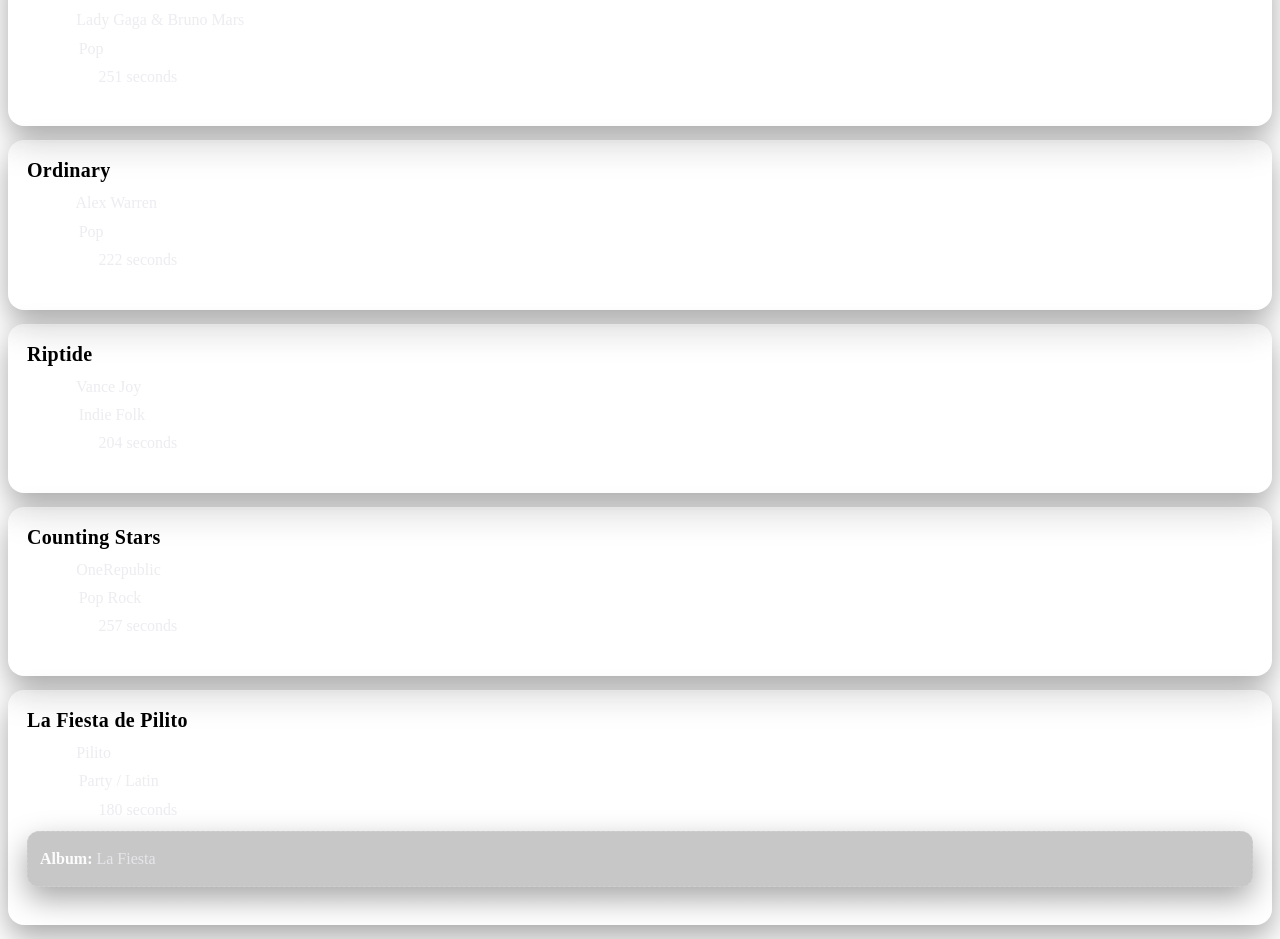
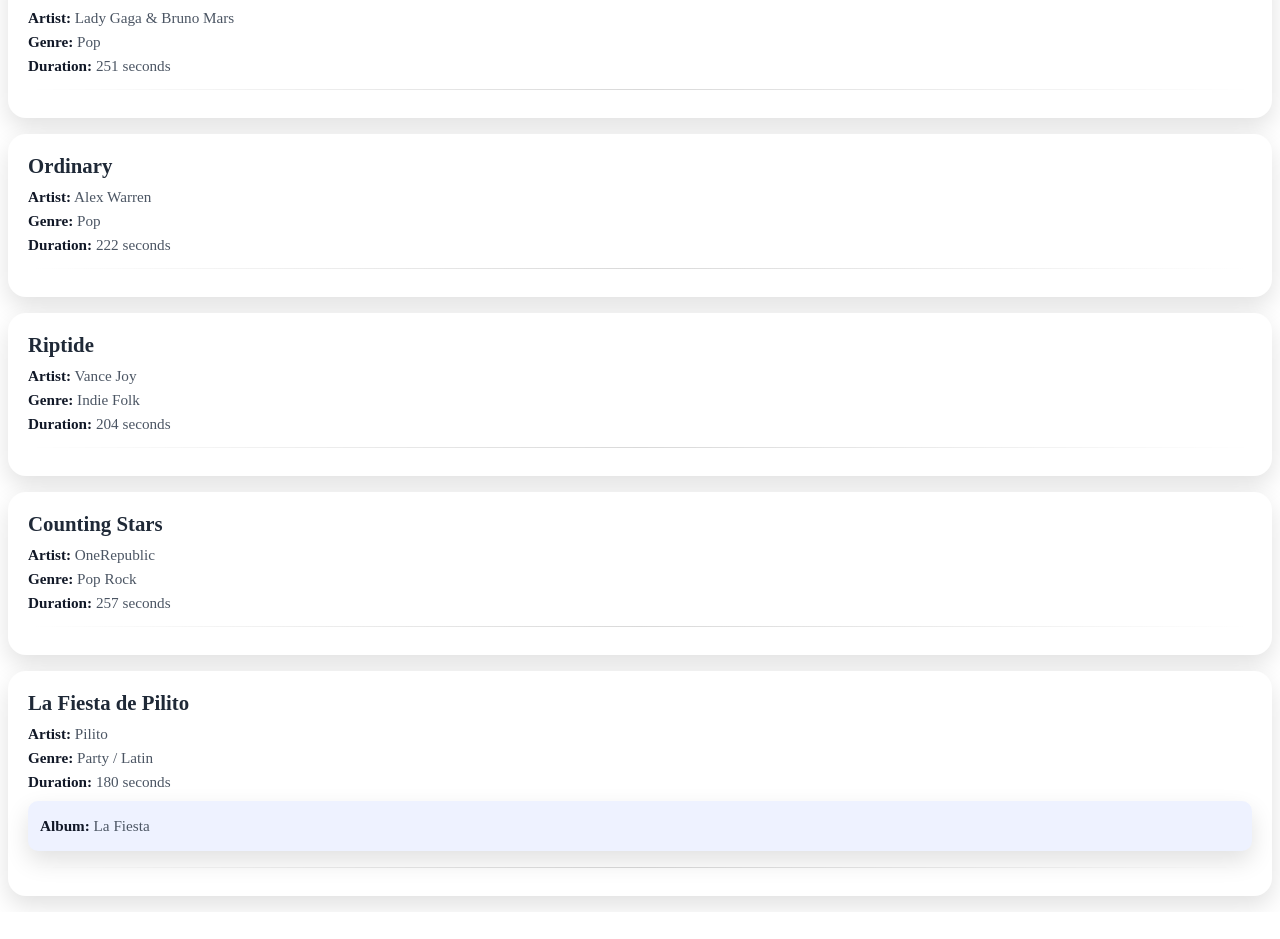
Before and after one commit to ijackson01/Isaac_Jackson_Learning_Angular, an Angular app: page / in a window 1280 px wide. Shown: the part 240-1179 px from the top of the page. After the commit the page ends 1152 px from the top, so only its background shows below. Built offline with nearby package versions, Linux system fonts and the light colour scheme.

Commit message:
Update global styles

```diff
--- a/src/styles.css
+++ b/src/styles.css
@@ -4,40 +4,54 @@
   margin: 0 auto;
   padding: 24px;
   font-family: system-ui, -apple-system, Segoe UI, Roboto, Arial, sans-serif;
-  color: #e9e9ef;
-
-  background:
-    radial-gradient(900px 600px at 20% 10%, #2b1b55 0%, transparent 60%),
-    radial-gradient(900px 600px at 80% 20%, #0d3b66 0%, transparent 55%),
-    linear-gradient(180deg, #0b0b14 0%, #090910 100%);
+  background: #f4f6fb;
   min-height: 100vh;
 }
 
+
 div {
-  background: rgba(255, 255, 255, 0.06);
-  border: 1px solid rgba(255, 255, 255, 0.10);
-  border-radius: 16px;
-  padding: 18px 18px 14px;
-  margin: 14px 0;
-  box-shadow: 0 12px 30px rgba(0, 0, 0, 0.35);
-  backdrop-filter: blur(10px);
+  background: #ffffff;
+  border-radius: 18px;
+  padding: 20px;
+  margin: 16px 0;
+  box-shadow: 0 10px 25px rgba(0, 0, 0, 0.12);
+  transition: transform 0.2s ease, box-shadow 0.2s ease;
 }
+
+
+div:hover {
+  transform: translateY(-4px);
+  box-shadow: 0 16px 35px rgba(0, 0, 0, 0.18);
+}
+
 
 h3 {
   margin: 0 0 10px;
-  font-size: 1.25rem;
-  letter-spacing: 0.3px;
+  font-size: 1.3rem;
+  color: #1f2937;
 }
+
 
 p {
   margin: 6px 0;
-  line-height: 1.4;
-  color: rgba(233, 233, 239, 0.88);
+  font-size: 0.95rem;
+  color: #4b5563;
 }
 
+
 strong {
-  color: rgba(255, 255, 255, 0.95);
+  color: #111827;
 }
+
+
+div > div {
+  margin-top: 10px;
+  padding: 10px 12px;
+  border-radius: 10px;
+  background: #eef2ff;
+  color: #3730a3;
+}
+
 
 hr {
   border: none;
@@ -46,25 +60,7 @@
   background: linear-gradient(
     90deg,
     transparent,
-    rgba(255, 255, 255, 0.25),
+    rgba(0, 0, 0, 0.15),
     transparent
   );
 }
-
-div > div {
-  margin-top: 10px;
-  padding: 10px 12px;
-  border-radius: 12px;
-  background: rgba(0, 0, 0, 0.22);
-  border: 1px dashed rgba(255, 255, 255, 0.14);
-}
-
-div:hover {
-  transform: translateY(-2px);
-  transition:
-    transform 180ms ease,
-    box-shadow 180ms ease,
-    border-color 180ms ease;
-  border-color: rgba(255, 255, 255, 0.18);
-  box-shadow: 0 16px 40px rgba(0, 0, 0, 0.45);
-}
```
